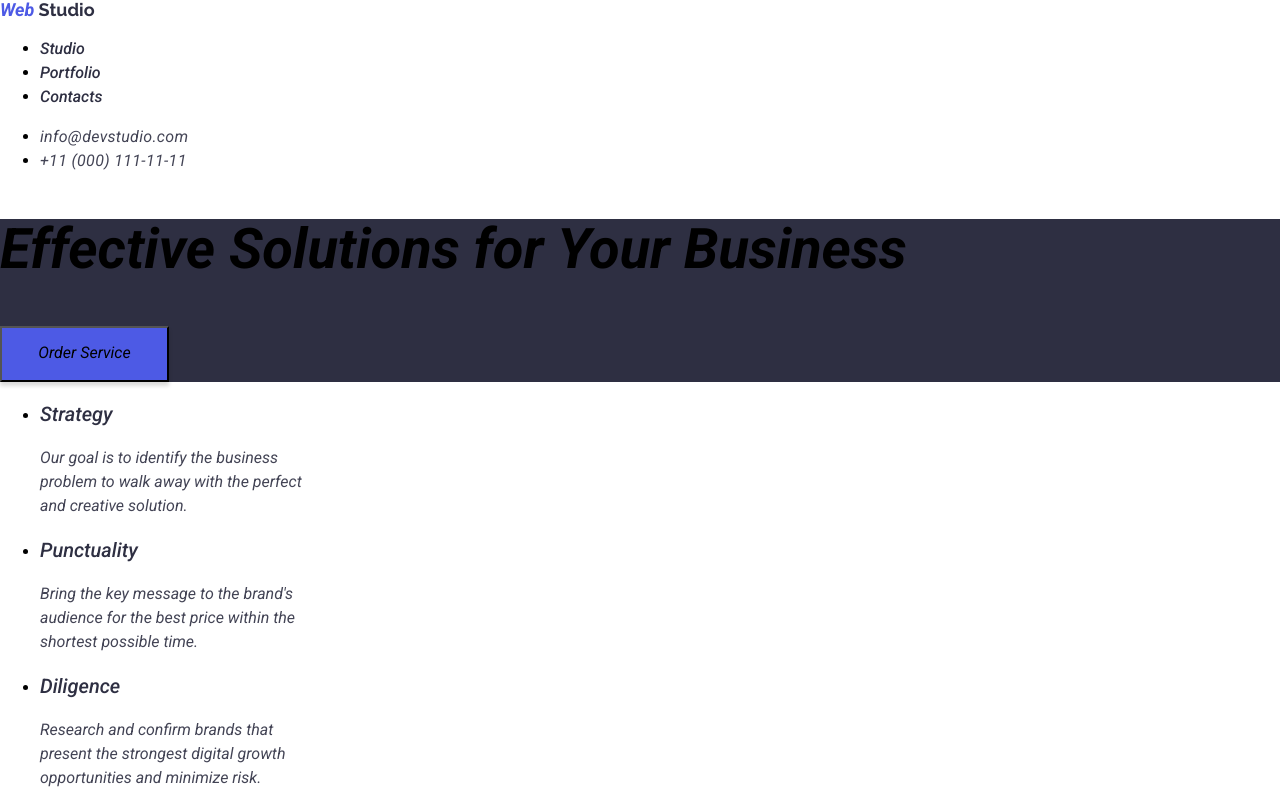
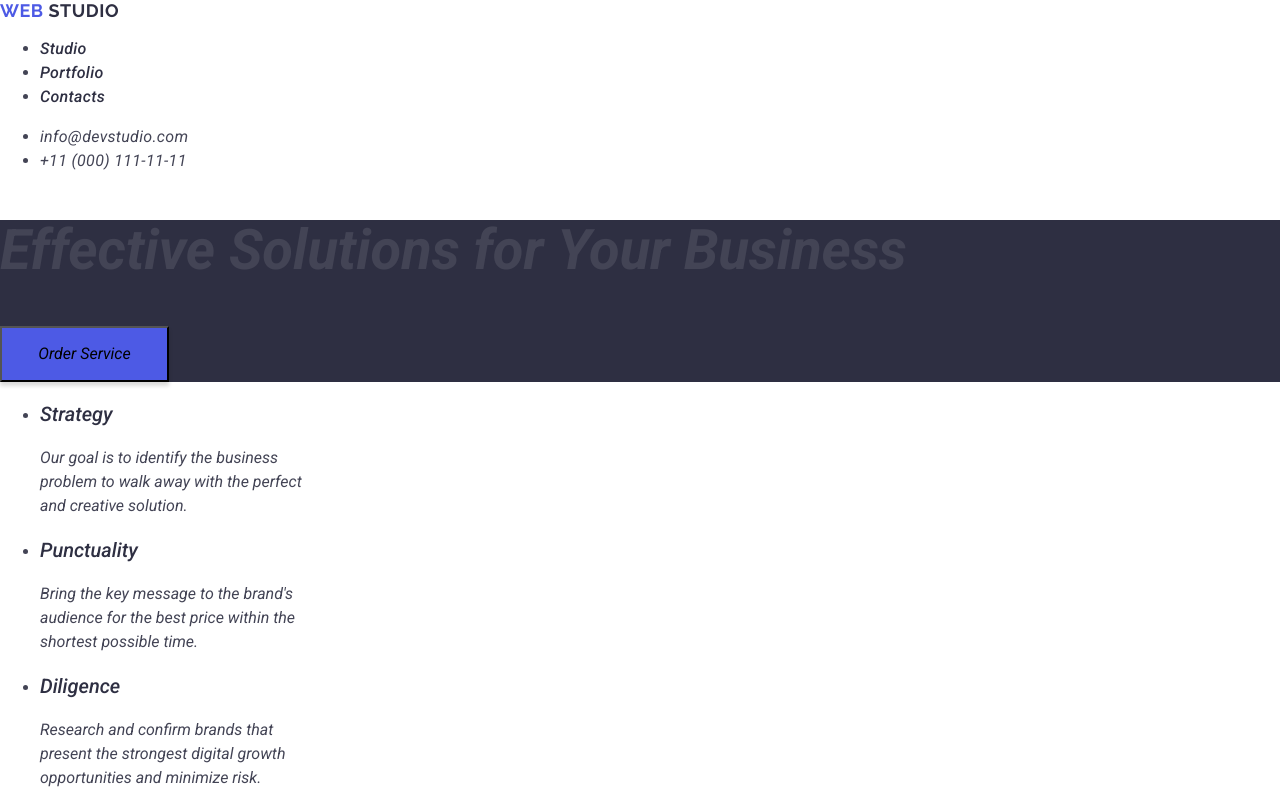
Before and after one commit to Volodymyr788/goit-markup-hw-02, a plain HTML site: page index.html in a window 1280 px wide. Shown: the top 800 px of the page. Drawn offline with nearby package versions, Linux system fonts and the light colour scheme.

Commit message:
змінив

```diff
--- a/css/styles.css
+++ b/css/styles.css
@@ -1,6 +1,6 @@
 .body {
     font-family: "Roboto", sans-serif;
-    background-color: #fff;
+    color: #434455
 }
 
 a {
@@ -8,12 +8,19 @@ a {
 }
 
 .logo {
+    font-family: "Raleway", sans-serif;
+    line-height: 1.17;
+    letter-spacing: 0.03em;
+    text-transform: uppercase;
     font-size: 18px;
     font-weight: 700;
     color: #4d5ae5;
 }
 .logo-top{
  font-family: "Raleway", sans-serif;
+ line-height: 1.17;
+ letter-spacing: 0.03em;
+ text-transform: uppercase;
  font-weight: 700;
  font-size: 18px;
  color: #2e2f42;
@@ -21,6 +28,7 @@ a {
 
 .nav-link {
     font-weight: 500;
+    letter-spacing: 0.02em;
     font-size: 16px;
     line-height: 1.5;
     color: #2e2f42;
@@ -29,6 +37,9 @@ a {
 .nav-link:hover,
 .nav-link:focus{
  color: #404bbf;
+}
+.address {
+    font-style: normal;
 }
 
 .title-address {
--- a/index.html
+++ b/index.html
@@ -2,10 +2,10 @@
 <html lang="en">
   <head>
     <title>WebStudio</title>
-    <meta charset="UTF-8" />
-    <meta name="viewport" content="width=device-width, initial-scale=1.0" />
-    <link rel="preconnect" href="https://fonts.googleapis.com" />
-    <link rel="preconnect" href="https://fonts.gstatic.com" crossorigin />
+    <meta charset="UTF-8"/>
+    <meta name="viewport" content="width=device-width, initial-scale=1.0"/>
+    <link rel="preconnect" href="https://fonts.googleapis.com"/>
+    <link rel="preconnect" href="https://fonts.gstatic.com" crossorigin/>
 
     <link rel="stylesheet" href="https://cdnjs.cloudflare.com/ajax/libs/modern-normalize/2.0.0/modern-normalize.min.css"
     integrity="sha512-4xo8blKMVCiXpTaLzQSLSw3KFOVPWhm/TRtuPVc4WG6kUgjH6J03IBuG7JZPkcWMxJ5huwaBpOpnwYElP/m6wg=="
@@ -14,7 +14,7 @@
     <link rel="preconnect" href="https://fonts.googleapis.com">
     <link rel="preconnect" href="https://fonts.gstatic.com" crossorigin>
     <link href="https://fonts.googleapis.com/css2?family=Montserrat:wght@400;600&family=Raleway:wght@700&family=Roboto:ital,wght@1,400;1,500;1,700&display=swap" rel="stylesheet">
-    <link rel="stylesheet" href="css/styles.css" />
+    <link rel="stylesheet" href="css/styles.css"/>
   </head>
 
 
@@ -23,9 +23,9 @@
       <nav>
         <a href="./index.html" class="logo">Web<span class="logo-top"> Studio </span></a>
          <ul class="nav-link-header">
-           <li><a class="nav-link"a href="./index.html">Studio</a></li>
-           <li><a class="nav-link"a href="./index.html">Portfolio</a></li>
-           <li><a class="nav-link"a href="./index.html">Contacts</a></li>
+           <li><a class="nav-link" href="./index.html">Studio</a></li>
+           <li><a class="nav-link" href="./index.html">Portfolio</a></li>
+           <li><a class="nav-link" href="./index.html">Contacts</a></li>
          </ul>
       </nav>
       <address class="address">
```
